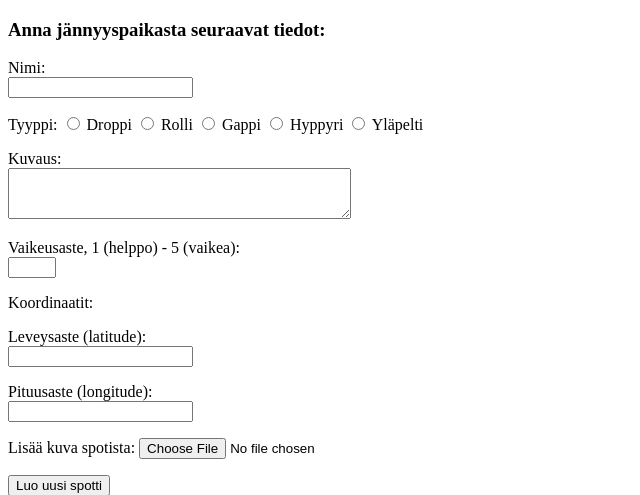
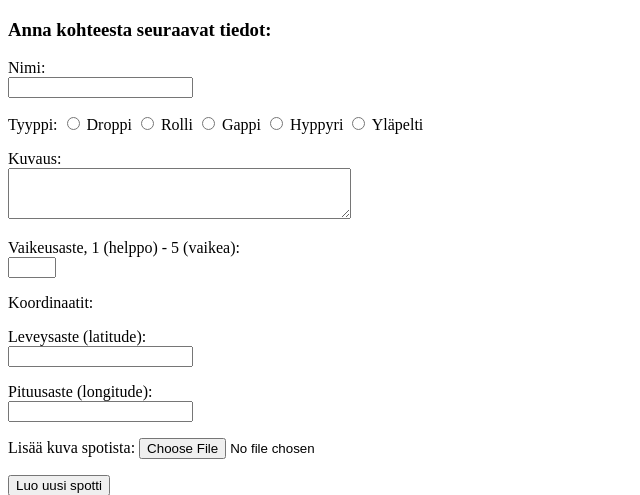
Before and after one commit to mitojala/tsoha-mtb-spots, a Flask app: page /add_spot in a window 1280 px wide. Shown: the part 608-1103 px from the top of the page, without its empty margins (0-640 px from the left). Run offline with Flask 2, Linux system fonts and the light colour scheme; some libraries are stand-ins or nearby versions.

```diff
--- a/templates/add_spot.html
+++ b/templates/add_spot.html
@@ -76,7 +76,7 @@
   <body>
     <div id="map"></div>
 
-    <h3>Anna jännyyspaikasta seuraavat tiedot:</h3>
+    <h3>Anna kohteesta seuraavat tiedot:</h3>
 
     <form action="/add_spot" method="post" enctype="multipart/form-data">
       <p>
```
